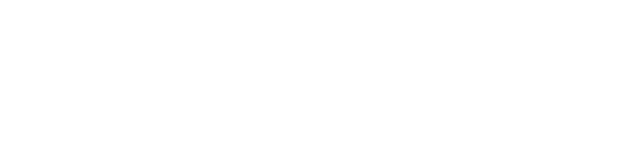
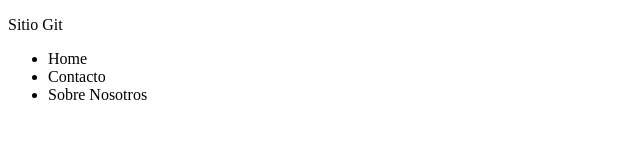
Before and after one commit to Geral-code/WebGit, a plain HTML site: page index.html in a window 1280 px wide. Shown: the whole page, without its empty margins (0-640 px from the left). Drawn offline with Linux system fonts and the light colour scheme.

Commit message:
agregando estructura navbar

```diff
--- a/index.html
+++ b/index.html
@@ -7,6 +7,18 @@
     <title>Document</title>
 </head>
 <body>
+    <nav>
+        <div class="brand">
+            <p>Sitio Git</p>
+        </div>
+        <div class="links-nav">
+            <ul>
+                <li>Home</li>
+                <li>Contacto</li>
+                <li>Sobre Nosotros</li>
+            </ul>
 
+        </div>
+    </nav>
 </body>
 </html>
```
